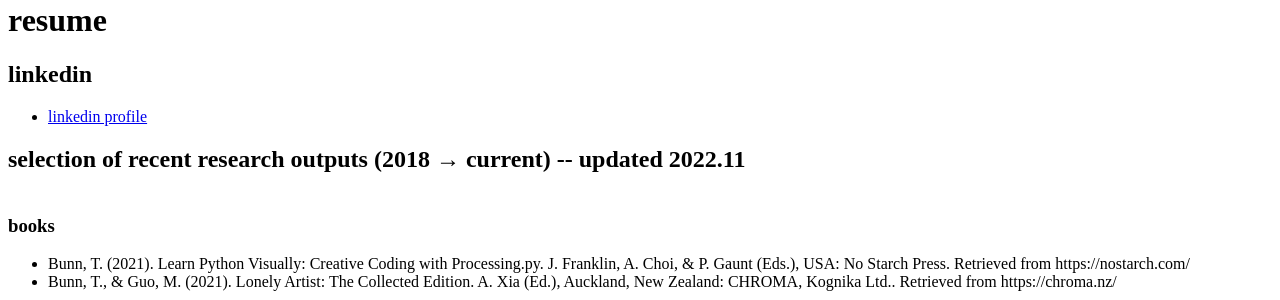
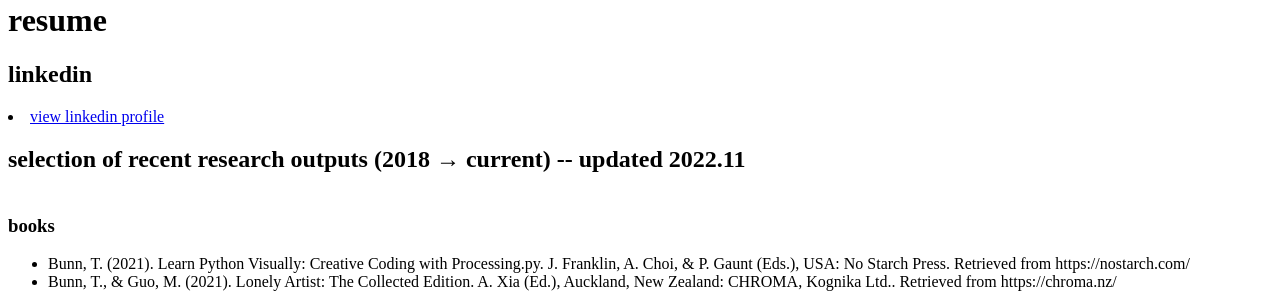
Before and after one commit to tabreturn/tabreturn.portfolio, a Jekyll site: the page built from resume.html, in a window 1280 px wide. Shown: the part 187-487 px from the top of the page. Built offline with Jekyll 4.4.1, drawn with Linux system fonts in a browser that asks for light colours; comment, search, counter and statistics services are not loaded.

Commit message:
- remove linkedin link 'bullet'

```diff
--- a/resume.html
+++ b/resume.html
@@ -5,11 +5,7 @@
 
 <div class="entryContainer">
   <h2>linkedin</h2>
-  <ul>
-    <li>
-      <a href="https://www.linkedin.com/in/tabreturn/">linkedin profile</a>
-    </li>
-  </ul>
+  <li><a href="https://www.linkedin.com/in/tabreturn/">view linkedin profile</a></li>
 </div>
 
 <div class="entryContainer">
```
